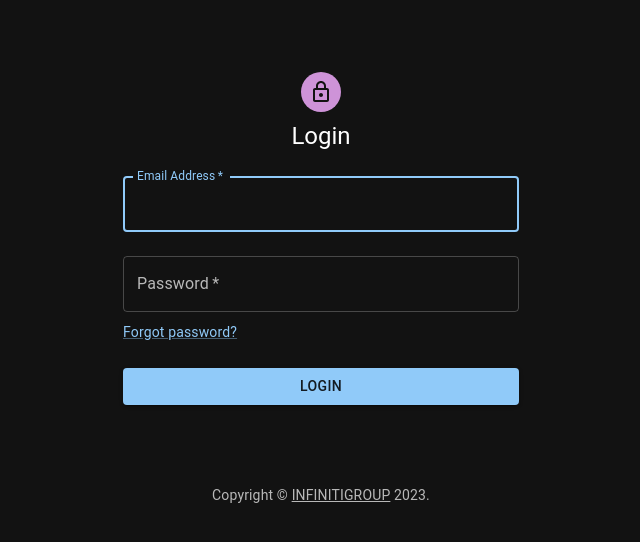
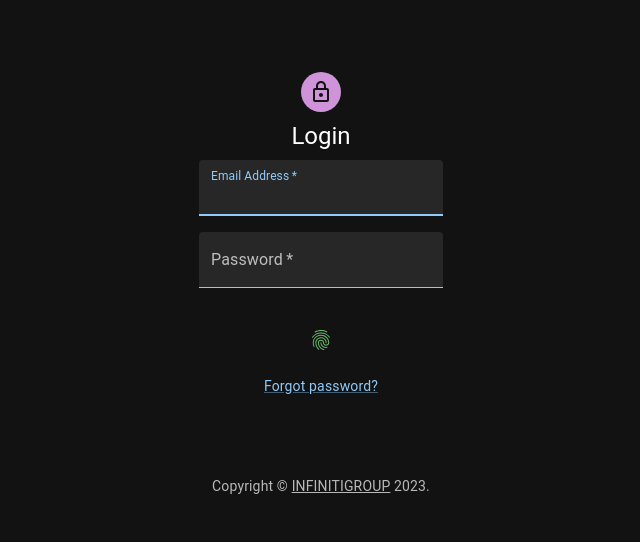
Before and after one commit to anggawisman/react-learn, a React (Create React App) app: page / in a window 1280 px wide. Shown: the top 542 px of the page, without its empty margins (319-959 px from the left). Built offline with nearby package versions, Linux system fonts and the light colour scheme.

Commit message:
get tokenNdata afer login

```diff
--- a/package.json
+++ b/package.json
@@ -5,7 +5,9 @@
   "dependencies": {
     "@emotion/react": "^11.10.6",
     "@emotion/styled": "^11.10.6",
+    "@hookform/resolvers": "^2.9.11",
     "@mui/icons-material": "^5.11.11",
+    "@mui/lab": "^5.0.0-alpha.122",
     "@mui/material": "^5.11.12",
     "@mui/styles": "^5.11.12",
     "@mui/x-data-grid": "^6.0.1",
@@ -16,9 +18,11 @@
     "axios": "^1.3.4",
     "react": "^18.2.0",
     "react-dom": "^18.2.0",
+    "react-hook-form": "^7.43.5",
     "react-router-dom": "^6.8.2",
     "react-scripts": "5.0.1",
-    "web-vitals": "^2.1.4"
+    "web-vitals": "^2.1.4",
+    "zod": "^3.21.4"
   },
   "scripts": {
     "start": "react-scripts start",
--- a/src/api.js
+++ b/src/api.js
@@ -5,3 +5,14 @@ export const getAllProblems = async () => {
     // console.log({ problems: problems })
     return problems.data.data.data
 }
+
+// axios.post(url[, data[, config]])
+export const CreateProblems = async () => {
+    const problems = await axios.post(`${process.env.REACT_APP_BASEURL}/problems`[{
+        "title": "problem test4",
+        "description": "beginilah",
+        "status": "closed",
+        "situation": "normal"
+    }])
+    return problems.data.data.data
+}
--- a/src/pages/dashboard.jsx
+++ b/src/pages/dashboard.jsx
@@ -2,8 +2,17 @@ import Box from "@mui/material/Box";
 import Grid from "@mui/material/Grid";
 import ResponsiveAppBar from "../components/appbar";
 import Table from "../components/table";
-import { createTheme, CssBaseline, TextField } from "@mui/material";
+import {
+  createTheme,
+  CssBaseline,
+  FormControl,
+  InputLabel,
+  MenuItem,
+  Select,
+  TextField,
+} from "@mui/material";
 import { ThemeProvider } from "@emotion/react";
+import React from "react";
 
 const darkTheme = createTheme({
   palette: {
@@ -12,6 +21,12 @@ const darkTheme = createTheme({
 });
 
 export default function Dashboard() {
+  const [situation, setSituation] = React.useState("");
+
+  const handleChange = (event) => {
+    setSituation(event.target.valueSituation);
+  };
+
   return (
     <ThemeProvider theme={darkTheme}>
       <CssBaseline />
@@ -20,8 +35,8 @@ export default function Dashboard() {
       <Grid item xs={12} sx={{ pt: 4 }}>
         <Grid container justifyContent="center">
           <Grid item xs={2}>
-            <Box
-              component="form"
+            <Box component="form" noValidate autoComplete="off">
+              <FormControl
                 sx={{
                   "& > :not(style)": {
                     m: 1,
@@ -29,43 +44,41 @@ export default function Dashboard() {
                     justifyContent: "space-around",
                   },
                 }}
-              noValidate
-              autoComplete="off"
               >
+                <InputLabel id="situation-label">Situation</InputLabel>
+                <Select
+                  labelId="situation-label"
+                  id="situation"
+                  value={situation}
+                  onChange={handleChange}
+                  label="Situation"
+                >
+                  <MenuItem valueSituation="">
+                    <em>None</em>
+                  </MenuItem>
+                  <MenuItem valueSituation={10}>Normal</MenuItem>
+                  <MenuItem valueSituation={10}>Urgent</MenuItem>
+                </Select>
                 <TextField
                   required
                   id="standard-required"
                   label="Problem Issue"
-                variant="filled"
+                  variant="standard"
                 />
                 <TextField
                   required
                   multiline
-                id="filled-required"
+                  id="description"
                   label="Description"
-                variant="filled"
+                  variant="standard"
                 />
                 <TextField
                   required
-                multiline
-                id="filled-required"
-                label="Description"
-                variant="filled"
+                  id="status"
+                  label="Status"
+                  variant="standard"
                 />
-              <TextField
-                required
-                multiline
-                id="filled-required"
-                label="Description"
-                variant="filled"
-              />
-              <TextField
-                required
-                multiline
-                id="filled-required"
-                label="Description"
-                variant="filled"
-              />
+              </FormControl>
             </Box>
           </Grid>
           <Grid item xs={8}>
--- a/src/pages/login.jsx
+++ b/src/pages/login.jsx
@@ -1,34 +1,62 @@
 import * as React from "react";
 import Avatar from "@mui/material/Avatar";
 import Button from "@mui/material/Button";
-import CssBaseline from "@mui/material/CssBaseline";
 import TextField from "@mui/material/TextField";
 import Link from "@mui/material/Link";
 import Box from "@mui/material/Box";
 import LockOutlinedIcon from "@mui/icons-material/LockOutlined";
 import Typography from "@mui/material/Typography";
 import Container from "@mui/material/Container";
-import { createTheme, ThemeProvider } from "@mui/material/styles";
 import Copyright from "../components/copyright";
 import { useNavigate } from "react-router-dom";
+import { Navigate } from "react-router-dom";
+import { IconButton } from "@mui/material";
+import { Fingerprint } from "@mui/icons-material";
+import axios from "axios";
 
 // const theme = createTheme();
 
 export default function Login() {
+  const [data, setData] = React.useState({
+    email: "",
+    password: "",
+  });
+
+  // const handleSubmit = (event) => {
+  //   event.preventDefault();
+  //   const data = new FormData(event.currentTarget);
+  //   console.log({
+  //     email: data.get("email"),
+  //     password: data.get("password"),
+  //   });
+  // };
+
   const navigate = useNavigate();
   const handleSubmit = (event) => {
     event.preventDefault();
-    const data = new FormData(event.currentTarget);
-    console.log({
-      email: data.get("email"),
-      password: data.get("password"),
-    });
+    axios
+      .post(`${process.env.REACT_APP_BASEURL}/users/login`, {
+        email: data.email,
+        password: data.password,
+      })
+      .then((res) => {
+        console.log(res.data);
+        if (res.data.status === "success") {
+          navigate("/dashboard");
+        }
+      });
   };
+
+  function handle(event) {
+    const newdata = { ...data };
+    newdata[event.target.id] = event.target.value;
+    setData(newdata);
+    console.log(newdata);
+  }
 
   return (
     // <ThemeProvider theme={theme}>
     <Container component="main" maxWidth="xs">
-      <CssBaseline />
       <Box
         sx={{
           marginTop: 8,
@@ -43,46 +71,56 @@ export default function Login() {
         <Typography component="h1" variant="h5">
           Login
         </Typography>
-        <Box component="form" onSubmit={handleSubmit} noValidate sx={{ mt: 1 }}>
+        <Box
+          component="form"
+          onSubmit={(event) => handleSubmit(event)}
+          noValidate
+          sx={{
+            mt: 1,
+            display: "flex",
+            flexDirection: "column",
+            alignItems: "center",
+          }}
+        >
           <TextField
+            onChange={(event) => handle(event)}
+            required
+            id="email"
+            value={data.email}
+            label="Email Address"
+            variant="filled"
+            fullWidth
+            autoComplete="email"
+            name="email"
+            autoFocus
+          />
+          <TextField
+            onChange={(event) => handle(event)}
             margin="normal"
             required
             fullWidth
-            id="email"
-            label="Email Address"
-            name="email"
-            autoComplete="email"
-            autoFocus
-          />
-          <TextField
-            margin="normal"
-            required
-            fullWidth
-            name="password"
             label="Password"
             type="password"
             id="password"
+            value={data.password}
             autoComplete="current-password"
+            variant="filled"
           />
-          {/* <FormControlLabel
-              control={<Checkbox value="remember" color="primary" />}
-              label="Remember me"
-            /> */}
-          <Link href="#" variant="body2">
-            Forgot password?
-          </Link>
-          <Button
-            type="submit"
-            fullWidth
-            variant="contained"
+          <IconButton
+            aria-label="fingerprint"
+            color="success"
             sx={{ mt: 3, mb: 2 }}
-            onClick={() => navigate("/dashboard")}
+            // onClick={() => navigate("/dashboard")}
+            onClick={handleSubmit}
           >
-            Login
-          </Button>
+            <Fingerprint />
+          </IconButton>
         </Box>
+        <Link href="#" variant="body2">
+          Forgot password?
+        </Link>
       </Box>
-      <Copyright sx={{ mt: 8, mb: 4 }} />
+      <Copyright sx={{ mt: 10, mb: 4 }} />
     </Container>
     // </ThemeProvider>
   );
```
Also changed, not shown: src/App.js (+1 -6 lines), 1 other file (tests, documents, lock files or other folders). Lines whose indentation alone changed are shown as unchanged.
